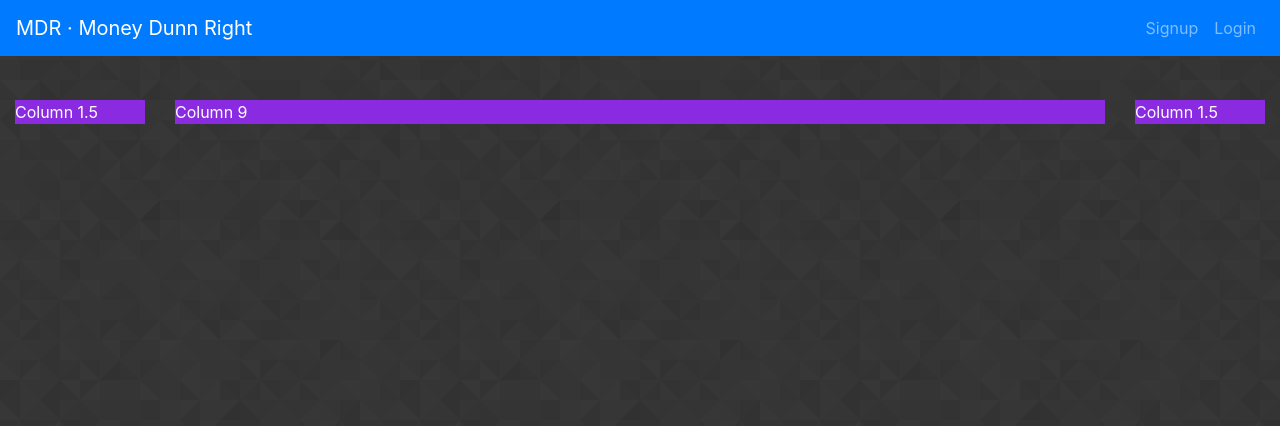
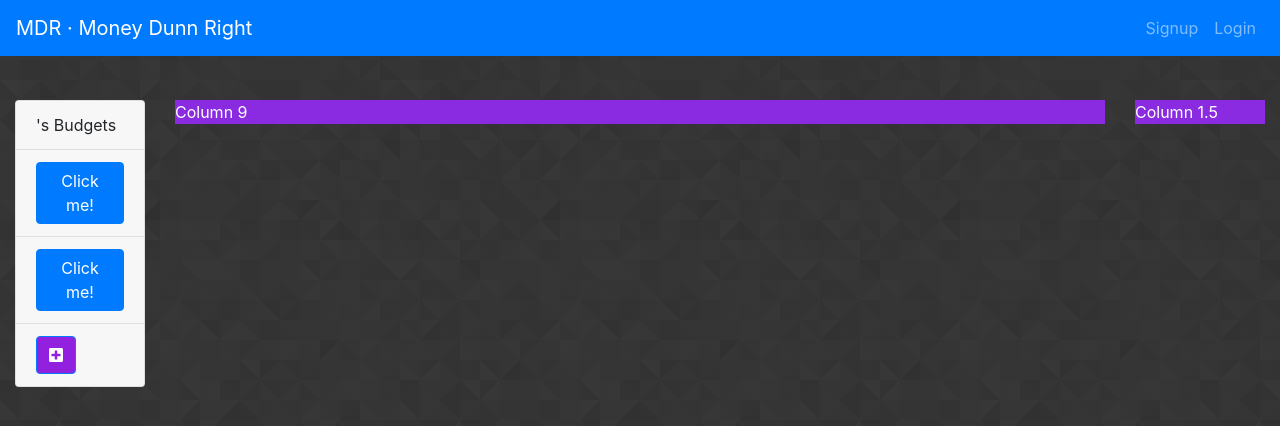
Before and after one commit to knightmac19/Money-Dunn-Right, a React (Create React App) app in the folder client/: page / in a window 1280 px wide. Shown: the top 426 px of the page. Built offline with nearby package versions, Linux system fonts and the light colour scheme.

Commit message:
fa icon, budgets accordion, show new budget modal

```diff
--- a/client/src/App.js
+++ b/client/src/App.js
@@ -10,19 +10,17 @@ import Login from './pages/Login';
 import Signup from './pages/Signup';
 import Home from './pages/Home';
 
-import Wrapper from './components/Wrapper';
+
 
 
 function App() {
   return (
     <Router>
-      {/* <Wrapper> */}
         <Switch>
           <Route exact path="/Login" component={Login} />
           <Route exact path="/Signup" component={Signup} />
           <Route exact path="/" component={Home} />
         </Switch>
-      {/* </Wrapper> */}
     </Router>
   );
 }
--- /dev/null
+++ b/client/src/components/BudgetsAccordion/index.js
@@ -0,0 +1,86 @@
+import React, { useState } from 'react';
+import './style.css';
+import { Accordion, Card, Button, Modal } from 'react-bootstrap';
+import { connect } from 'react-redux';
+import { FontAwesomeIcon } from '@fortawesome/react-fontawesome';
+import { faPlusSquare } from '@fortawesome/free-solid-svg-icons';
+import API from '../../utils/API';
+
+
+const BudgetsAccordion = props => {
+  const [show, setShow] = useState(false);
+
+  const handleClose = () => setShow(false);
+  const handleShow = () => setShow(true);
+
+  const createNewBudget = props => {
+
+    handleClose();
+  };
+
+  return (
+    <div>
+
+      <Modal show={show} onHide={handleClose}>
+        <Modal.Header closeButton>
+          <Modal.Title>Modal heading</Modal.Title>
+        </Modal.Header>
+        <Modal.Body>Woohoo, you're reading this text in a modal!</Modal.Body>
+        <Modal.Footer>
+          <Button variant="secondary" onClick={handleClose}>
+            Close
+          </Button>
+          <Button variant="primary" onClick={createNewBudget}>
+            Create Budget
+          </Button>
+        </Modal.Footer>
+      </Modal>
+
+      <Accordion>
+        <Card>
+          <Card.Header>
+            {props.firstName} {props.lastName}'s Budgets
+          </Card.Header>
+        </Card>
+        <Card>
+          <Card.Header>
+            <Accordion.Toggle as={Button} eventKey="0">
+              Click me!
+            </Accordion.Toggle>
+          </Card.Header>
+          <Accordion.Collapse eventKey="0">
+            <Card.Body>Hello! I'm the body</Card.Body>
+          </Accordion.Collapse>
+        </Card>
+        <Card>
+          <Card.Header>
+            <Accordion.Toggle as={Button} eventKey="1">
+              Click me!
+            </Accordion.Toggle>
+          </Card.Header>
+          <Accordion.Collapse eventKey="1">
+            <Card.Body>Hello! I'm another body</Card.Body>
+          </Accordion.Collapse>
+        </Card>
+        <Card>
+          <Card.Header>
+            <Button className="my-btn" onClick={handleShow}>
+              <FontAwesomeIcon icon={faPlusSquare} />
+            </Button>
+          </Card.Header>
+        </Card>
+      </Accordion>
+    </div>
+  );
+};
+
+const mapStateToProps = state => {
+  return {
+    authenticatedID: state.userDetails.id,
+    firstName: state.userDetails.firstName,
+    lastName: state.userDetails.lastName,
+    email: state.userDetails.authEmail
+  };
+};
+
+export default connect(mapStateToProps)(BudgetsAccordion);
--- /dev/null
+++ b/client/src/components/BudgetsAccordion/style.css
@@ -0,0 +1,3 @@
+.my-btn {
+  background-color: #9121de;
+}
--- a/client/src/components/Wrapper/index.js
+++ /dev/null
@@ -1,8 +0,0 @@
-import React from "react";
-import "./style.css";
-
-function Wrapper(props) {
-  return <main className="wrapper" {...props} />;
-}
-
-export default Wrapper;
--- a/client/src/components/Wrapper/style.css
+++ /dev/null
@@ -1,11 +0,0 @@
-.wrapper {
-  font-family: "open-sans-bold", sans-serif;
-  background-image: url("./prism.png");
-  /* background-color: rgb(214, 248, 248); */
-  height: 100%;
-  background-position: center;
-  background-size: cover;
-  background-repeat: repeat;
-  min-height: 100%;
-  /* padding-bottom: 3%; */
-}
--- a/client/src/pages/Home/index.js
+++ b/client/src/pages/Home/index.js
@@ -2,9 +2,10 @@ import React from 'react';
 import './style.css';
 import { Container, Row, Col, Table } from 'react-bootstrap';
 import { Redirect } from 'react-router-dom';
-import MyCard from '../../components/MyCard';
+// import MyCard from '../../components/MyCard';
 import MainNav from '../../components/MainNav';
 import { connect } from 'react-redux';
+import BudgetsAccordion from '../../components/BudgetsAccordion';
 
 const Home = props => {
 
@@ -51,9 +52,9 @@ const Home = props => {
       >
         <Row className="my-row">
           <Col>
-            <div className="my-col-background">
-              <p className="text-white">Column 1.5</p>
-            </div>
+            <BudgetsAccordion
+
+            />
           </Col>
           <Col md={9}>
             <div className="my-col-background">
--- a/package.json
+++ b/package.json
@@ -29,6 +29,9 @@
   },
   "homepage": "https://github.com/knightmac19/Money-Dunn-Right#readme",
   "dependencies": {
+    "@fortawesome/fontawesome-svg-core": "^1.2.30",
+    "@fortawesome/free-solid-svg-icons": "^5.14.0",
+    "@fortawesome/react-fontawesome": "^0.1.11",
     "axios": "^0.20.0",
     "bcrypt": "^5.0.0",
     "bcryptjs": "^2.4.3",
```
Also changed, not shown: client/src/components/Wrapper/prism.png (deleted), 1 other file (tests, documents, lock files or other folders).
